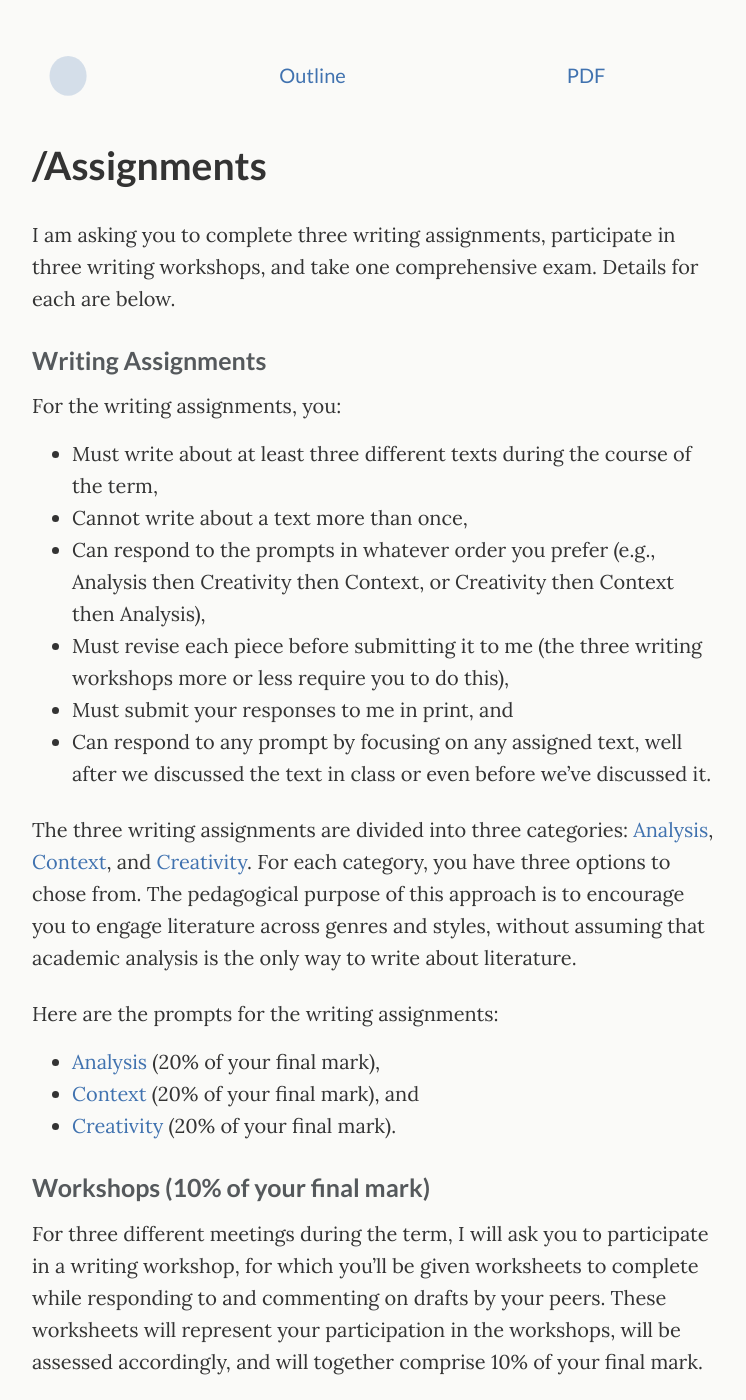
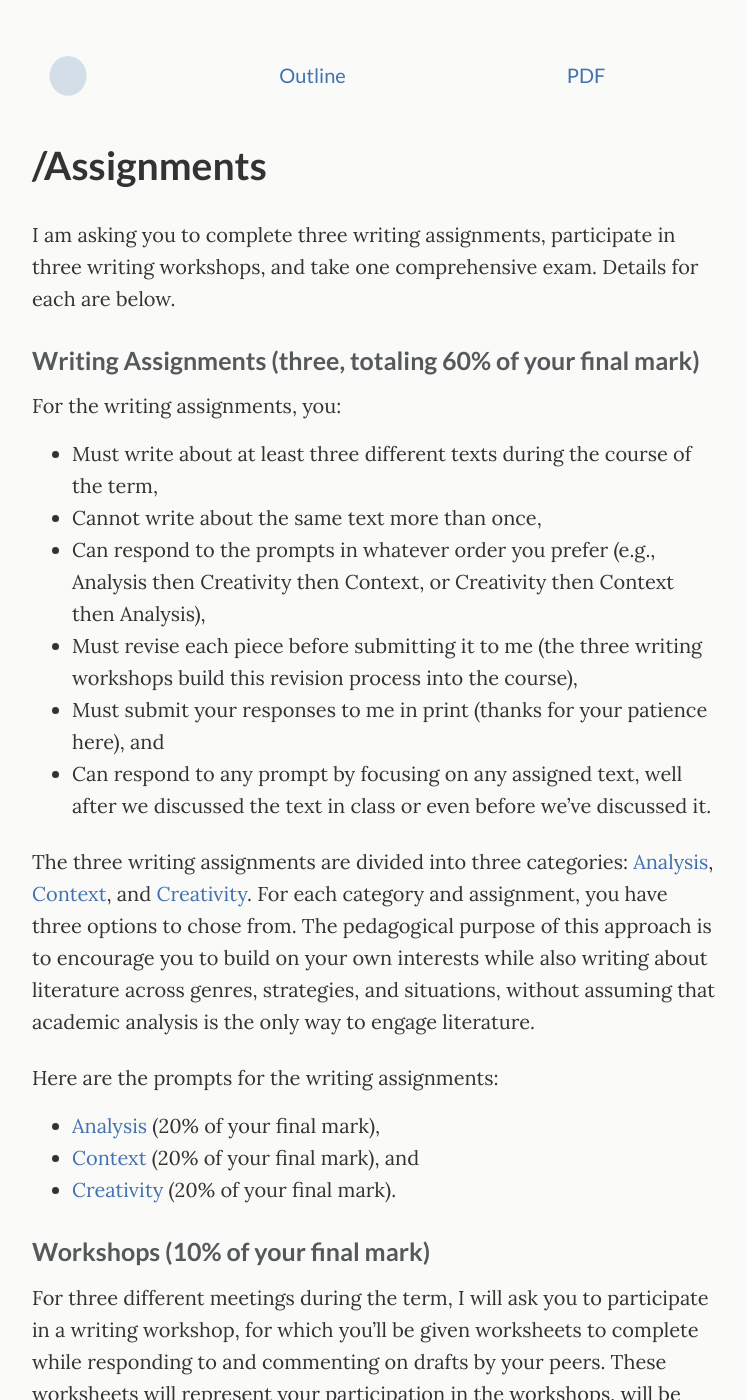
Before and after one commit to jentery/429c, a Jekyll site: the page built from _pages/assignments.md, in a window 1280 px wide and 1400 px high. Shown: the whole window, without its empty margins (266-1012 px from the left). Built offline with Jekyll 4.4.1, drawn with Linux system fonts in a browser that asks for light colours.

Commit message:
Update assignments.md

```diff
--- a/_pages/assignments.md
+++ b/_pages/assignments.md
@@ -7,17 +7,17 @@ subtitle: /Assignments
 
 I am asking you to complete three writing assignments, participate in three writing workshops, and take one comprehensive exam. Details for each are below.
 
-### Writing Assignments
+### Writing Assignments (three, totaling 60% of your final mark)
 For the writing assignments, you:
 
 * Must write about at least three different texts during the course of the term,
-* Cannot write about a text more than once,
+* Cannot write about the same text more than once,
 * Can respond to the prompts in whatever order you prefer (e.g., Analysis then Creativity then Context, or Creativity then Context then Analysis),
-* Must revise each piece before submitting it to me (the three writing workshops more or less require you to do this),
-*	Must submit your responses to me in print, and
+* Must revise each piece before submitting it to me (the three writing workshops build this revision process into the course),
+*	Must submit your responses to me in print (thanks for your patience here), and
 * Can respond to any prompt by focusing on any assigned text, well after we discussed the text in class or even before we’ve discussed it.
 
-The three writing assignments are divided into three categories: [Analysis](https://jentery.github.io/429c/analysis.html), [Context](https://jentery.github.io/429c/context.html), and [Creativity](https://jentery.github.io/429c/creativity.html). For each category, you have three options to chose from. The pedagogical purpose of this approach is to encourage you to engage literature across genres and styles, without assuming that academic analysis is the only way to write about literature.
+The three writing assignments are divided into three categories: [Analysis](https://jentery.github.io/429c/analysis.html), [Context](https://jentery.github.io/429c/context.html), and [Creativity](https://jentery.github.io/429c/creativity.html). For each category and assignment, you have three options to chose from. The pedagogical purpose of this approach is to encourage you to build on your own interests while also writing about literature across genres, strategies, and situations, without assuming that academic analysis is the only way to engage literature.
 
 Here are the prompts for the writing assignments:
 
```
